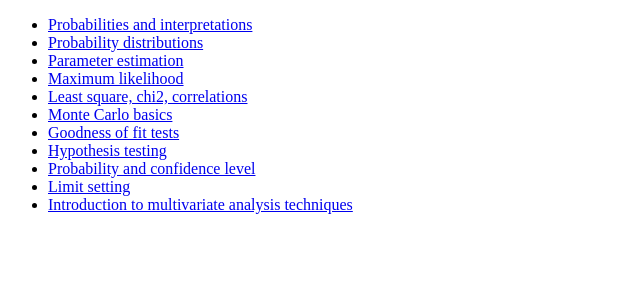
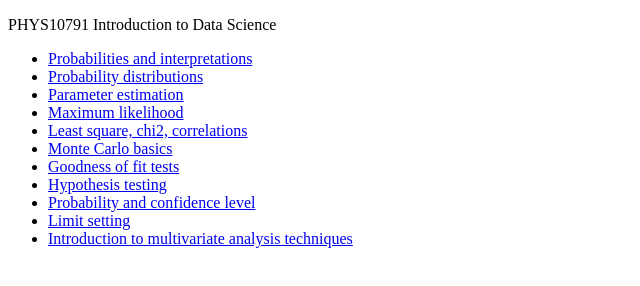
Before and after one commit to bretonr/intro_data_science, a plain HTML site: page index.html in a window 1280 px wide. Shown: the whole page, without its empty margins (0-640 px from the left). Drawn offline with Linux system fonts and the light colour scheme.

Commit message:
Modified problem sheet filenames to match that of other chapters. Updated the simple index html file.

```diff
--- a/index.html
+++ b/index.html
@@ -1,21 +1,26 @@
 <!doctype html>
 <html>
   <head>
-    <title>This is the title of the webpage!</title>
+    <title>PHYS10791 Introduction to Data Science</title>
   </head>
   <body>
-    <p><ul>
-        <li><a href="https://nbviewer.jupyter.org/url/www.jb.man.ac.uk/%7Ebretonr/PHYS10792/Chapter%201/Chapter%201.ipynb?flush_cache=true">Probabilities and interpretations</a></li>
-        <li><a href="https://nbviewer.jupyter.org/url/www.jb.man.ac.uk/%7Ebretonr/PHYS10792/Chapter%202/Chapter%202.ipynb?flush_cache=true">Probability distributions</a></li>
-        <li><a href="https://nbviewer.jupyter.org/url/www.jb.man.ac.uk/%7Ebretonr/PHYS10792/Chapter%203/Chapter%203.ipynb?flush_cache=true">Parameter estimation</a></li>
-        <li><a href="https://nbviewer.jupyter.org/url/www.jb.man.ac.uk/%7Ebretonr/PHYS10792/Chapter%204/Chapter%204.ipynb?flush_cache=true">Maximum likelihood</a></li>
-        <li><a href="https://nbviewer.jupyter.org/url/www.jb.man.ac.uk/%7Ebretonr/PHYS10792/Chapter%205/Chapter%205.ipynb?flush_cache=true">Least square, chi2, correlations</a></li>
-        <li><a href="https://nbviewer.jupyter.org/url/www.jb.man.ac.uk/%7Ebretonr/PHYS10792/Chapter%206/Chapter%206.ipynb?flush_cache=true">Monte Carlo basics</a></li>
-        <li><a href="https://nbviewer.jupyter.org/url/www.jb.man.ac.uk/%7Ebretonr/PHYS10792/Chapter%207/Chapter%207.ipynb?flush_cache=true">Goodness of fit tests</a></li>
-        <li><a href="https://nbviewer.jupyter.org/url/www.jb.man.ac.uk/%7Ebretonr/PHYS10792/Chapter%208/Chapter%208.ipynb?flush_cache=true">Hypothesis testing</a></li>
-        <li><a href="https://nbviewer.jupyter.org/url/www.jb.man.ac.uk/%7Ebretonr/PHYS10792/Chapter%209/Chapter%209.ipynb?flush_cache=true">Probability and confidence level</a></li>
-        <li><a href="https://nbviewer.jupyter.org/url/www.jb.man.ac.uk/%7Ebretonr/PHYS10792/Chapter%2010/Chapter%2010.ipynb?flush_cache=true">Limit setting</a></li>
-        <li><a href="https://nbviewer.jupyter.org/url/www.jb.man.ac.uk/%7Ebretonr/PHYS10792/Chapter%2011/Chapter%2011.ipynb?flush_cache=true">Introduction to multivariate analysis techniques</a></li>
-    </ul></p>
+    <p>
+      PHYS10791 Introduction to Data Science
+    </p>
+    <p>
+      <ul>
+        <li><a href="https://nbviewer.jupyter.org/github/bretonr/intro_data_science/blob/master/Chapter%201/Chapter%201.ipynb?flush_cache=true">Probabilities and interpretations</a></li>
+        <li><a href="https://nbviewer.jupyter.org/github/bretonr/intro_data_science/blob/master/Chapter%202/Chapter%202.ipynb?flush_cache=true">Probability distributions</a></li>
+        <li><a href="https://nbviewer.jupyter.org/github/bretonr/intro_data_science/blob/master/Chapter%203/Chapter%203.ipynb?flush_cache=true">Parameter estimation</a></li>
+        <li><a href="https://nbviewer.jupyter.org/github/bretonr/intro_data_science/blob/master/Chapter%204/Chapter%204.ipynb?flush_cache=true">Maximum likelihood</a></li>
+        <li><a href="https://nbviewer.jupyter.org/github/bretonr/intro_data_science/blob/master/Chapter%205/Chapter%205.ipynb?flush_cache=true">Least square, chi2, correlations</a></li>
+        <li><a href="https://nbviewer.jupyter.org/github/bretonr/intro_data_science/blob/master/Chapter%206/Chapter%206.ipynb?flush_cache=true">Monte Carlo basics</a></li>
+        <li><a href="https://nbviewer.jupyter.org/github/bretonr/intro_data_science/blob/master/Chapter%207/Chapter%207.ipynb?flush_cache=true">Goodness of fit tests</a></li>
+        <li><a href="https://nbviewer.jupyter.org/github/bretonr/intro_data_science/blob/master/Chapter%208/Chapter%208.ipynb?flush_cache=true">Hypothesis testing</a></li>
+        <li><a href="https://nbviewer.jupyter.org/github/bretonr/intro_data_science/blob/master/Chapter%209/Chapter%209.ipynb?flush_cache=true">Probability and confidence level</a></li>
+        <li><a href="https://nbviewer.jupyter.org/github/bretonr/intro_data_science/blob/master/Chapter%2010/Chapter%2010.ipynb?flush_cache=true">Limit setting</a></li>
+        <li><a href="https://nbviewer.jupyter.org/github/bretonr/intro_data_science/blob/master/Chapter%2011/Chapter%2011.ipynb?flush_cache=true">Introduction to multivariate analysis techniques</a></li>
+      </ul>
+    </p>
   </body>
 </html>
```
Also changed, not shown: 4 other files.
